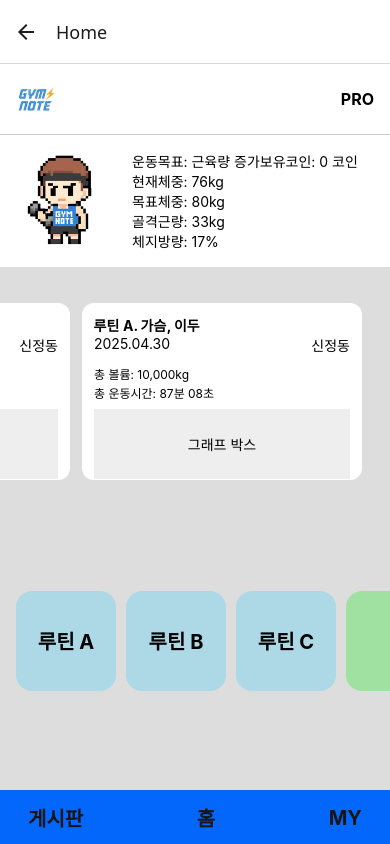
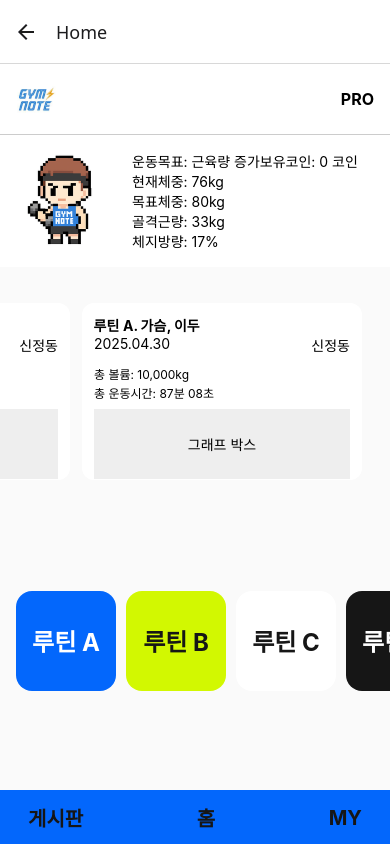
Before and after one commit to GymNote-Org/gymnote-FE, a React Native app: screen /Home in a window 390 px wide. Built offline with nearby package versions, Linux system fonts and the light colour scheme.

Commit message:
style: 루틴 카드에 순차적으로 배경 및 폰트 색상 적용하기

```diff
--- a/src/components/RoutineCard.tsx
+++ b/src/components/RoutineCard.tsx
@@ -6,12 +6,24 @@ type Props = {
     description?: string;
     isAddCard?: boolean;
     onPress?: () => void;
+    index: number;
 }
 
-const RoutineCard = ({ id, title, description, isAddCard = false, onPress }: Props) => {
+const routineCardBackgrounds = [
+    { backgroundColor: '#0367FC', color: '#FFF' }, // 파란 배경, 흰 글씨
+    { backgroundColor: '#D2F801', color: '#161616' }, // 라임 배경, 검정 글씨
+    { backgroundColor: '#FFF', color: '#161616' }, // 흰 배경, 검정 글씨
+    { backgroundColor: '#161616', color: '#FFF' }, // 검정 배경, 흰 글씨
+];
+
+const RoutineCard = ({ id, title, description, isAddCard = false, onPress, index }: Props) => {
+    // 배경 색상 지정을 위한 루틴 카드별 목록 인덱스
+    const cardStyleIndex = index % routineCardBackgrounds.length;
+    const { backgroundColor, color } = routineCardBackgrounds[cardStyleIndex];
+
     return (
-        <TouchableOpacity style={[styles.card, isAddCard && styles.addCard]} onPress={onPress}>
-            <Text style={styles.cardText}>{isAddCard ? '+' : title}</Text>
+        <TouchableOpacity style={[styles.card, {backgroundColor}, isAddCard && styles.addCard]} onPress={onPress}>
+            <Text style={[styles.cardText, {color}]}>{isAddCard ? '+' : title}</Text>
         </TouchableOpacity>
     );
 }
@@ -23,16 +35,15 @@ const styles = StyleSheet.create({
         width: 100,
         height: 100,
         borderRadius: 16,
-        backgroundColor: '#add8e6',
         justifyContent: 'center',
         alignItems: 'center',
         marginRight: 10,
     },
     addCard: {
-        backgroundColor: '#a0e0a0',
+        opacity: .5,
     },
     cardText: {
-        fontSize: 20,
+        fontSize: 24,
         fontWeight: 'bold',
     },
 });
--- a/src/screens/HomeScreen.tsx
+++ b/src/screens/HomeScreen.tsx
@@ -5,15 +5,16 @@ import RecentExerciseCard from "../components/RecentExerciseCard";
 import RoutineCard from "../components/RoutineCard";
 
 const dummyRecentExercises = [
-    { id: 3, title: "루틴 A", description: "가슴, 이두", date: "2025.04.30", startTime: "오후 04:00", endTime: "오후 5:27", duration: "87분 08초", volume: "10,000kg", location: "신정동" },
-    { id: 2, title: "루틴 B", description: "등, 삼두", date: "2025.04.29", startTime: "오후 04:00", endTime: "오후 5:15", duration: "75분 07초", volume: "10,000kg", location: "신정동" },
-    { id: 1, title: "루틴 C", description: "하체", date: "2025.04.28", startTime: "오후 04:00", endTime: "오후 5:07", duration: "67분 05초", volume: "10,000kg", location: "신정동" },
+    { id: 4, title: "루틴 A", description: "가슴, 이두", date: "2025.04.30", startTime: "오후 04:00", endTime: "오후 5:27", duration: "87분 08초", volume: "10,000kg", location: "신정동" },
+    { id: 3, title: "루틴 B", description: "등, 삼두", date: "2025.04.29", startTime: "오후 04:00", endTime: "오후 5:15", duration: "75분 07초", volume: "10,000kg", location: "신정동" },
+    { id: 2, title: "루틴 C", description: "하체", date: "2025.04.28", startTime: "오후 04:00", endTime: "오후 5:07", duration: "67분 05초", volume: "10,000kg", location: "신정동" },
 ];
 
 const dummyRoutines = [
     { id: 1, title: "루틴 A", description: "가슴, 이두" },
     { id: 2, title: "루틴 B", description: "등, 삼두" },
     { id: 3, title: "루틴 C", description: "하체" },
+    { id: 4, title: "루틴 A", description: "가슴, 이두" },
     { id: 999999, isAddCard: true },    // 루틴 추가 카드
 ];
 
@@ -69,11 +70,11 @@ export default function HomeScreen() {
                 horizontal
                 showsHorizontalScrollIndicator={false}
                 contentContainerStyle={styles.horizontalList}
-                renderItem={({ item }) => {
+                renderItem={({ item, index }) => {
                     if ('isAddCard' in item && item.isAddCard) {    // isAddCard가 true이면 루틴 추가 버튼 카드 렌더링
-                        return <RoutineCard isAddCard onPress={handleAddRoutine} />;
+                        return <RoutineCard isAddCard onPress={handleAddRoutine} index={index} />;
                     }
-                    return <RoutineCard id={item.id} title={item.title} description={item.description} />;
+                    return <RoutineCard id={item.id} title={item.title} description={item.description} index={index} />;
                 }}
             />
 
@@ -85,7 +86,7 @@ export default function HomeScreen() {
 const styles = StyleSheet.create({
     container: {
         flex: 1,
-        backgroundColor: '#dddddd'
+        backgroundColor: '#fAfAfA'
     },
     userCard: {
         padding: 16,
```
